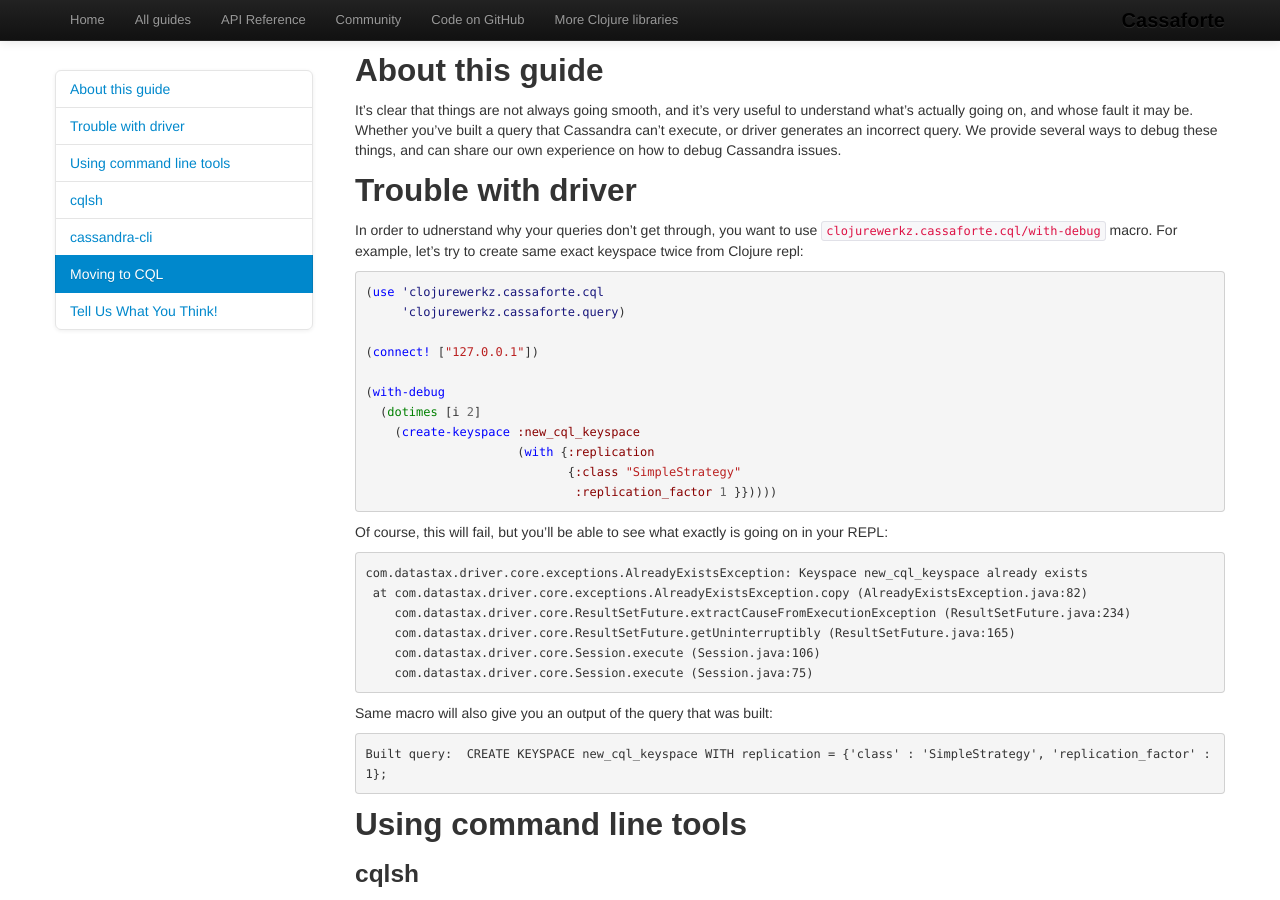
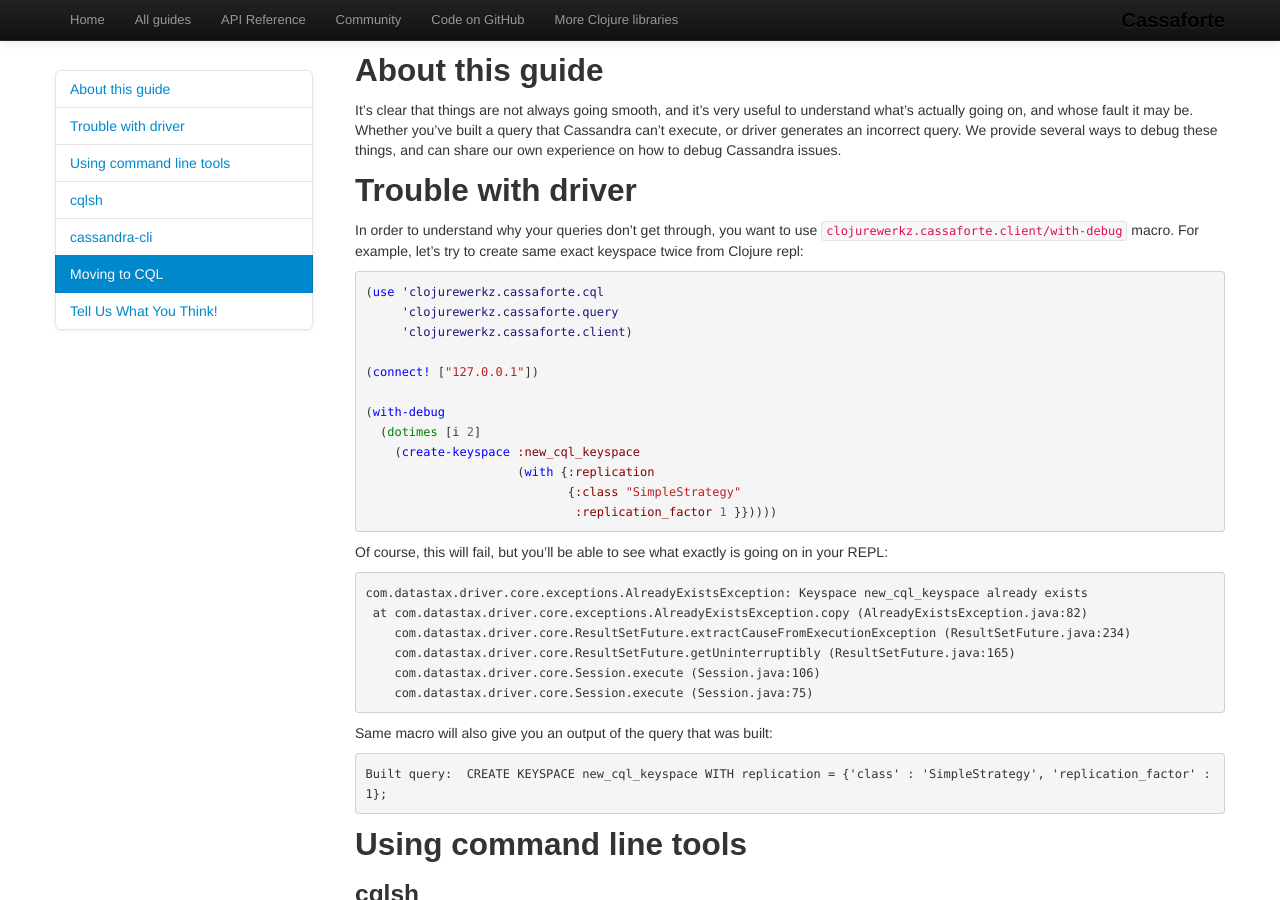
Before and after one commit to clojurewerkz/cassaforte.docs, a Jekyll site: the page built from articles/troubleshooting.md, in a window 1280 px wide and 900 px high. Built offline with Jekyll 4.4.1, drawn with Linux system fonts in a browser that asks for light colours; Markdown is read by kramdown in place of the engine named in the settings.

Commit message:
with-debug is in the client ns

````diff
--- a/articles/troubleshooting.md
+++ b/articles/troubleshooting.md
@@ -12,12 +12,13 @@ our own experience on how to debug Cassandra issues.
 
 ## Trouble with driver
 
-In order to udnerstand why your queries don't get through, you want to use `clojurewerkz.cassaforte.cql/with-debug`
+In order to understand why your queries don't get through, you want to use `clojurewerkz.cassaforte.client/with-debug`
 macro. For example, let's try to create same exact keyspace twice from Clojure repl:
 
 ```clojure
 (use 'clojurewerkz.cassaforte.cql
-     'clojurewerkz.cassaforte.query)
+     'clojurewerkz.cassaforte.query
+     'clojurewerkz.cassaforte.client)
 
 (connect! ["127.0.0.1"])
 
````
